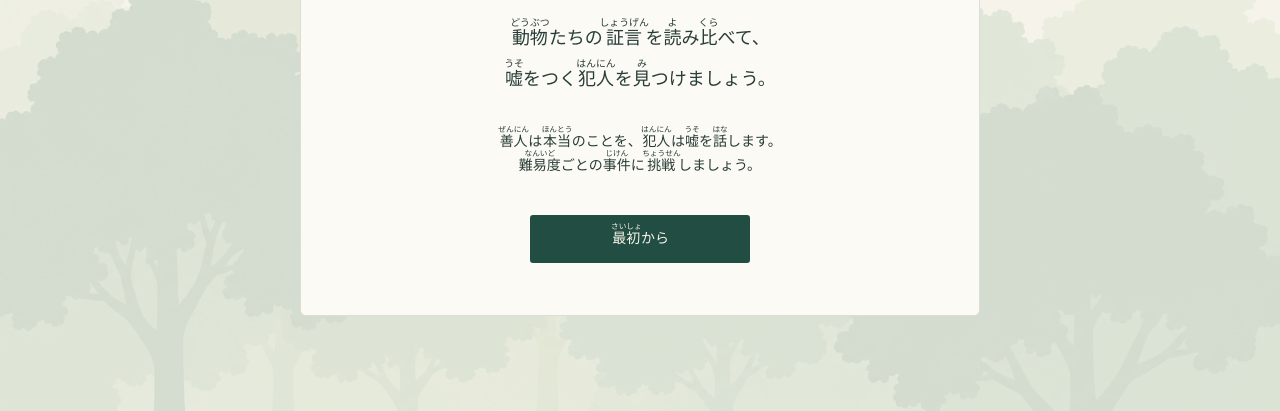
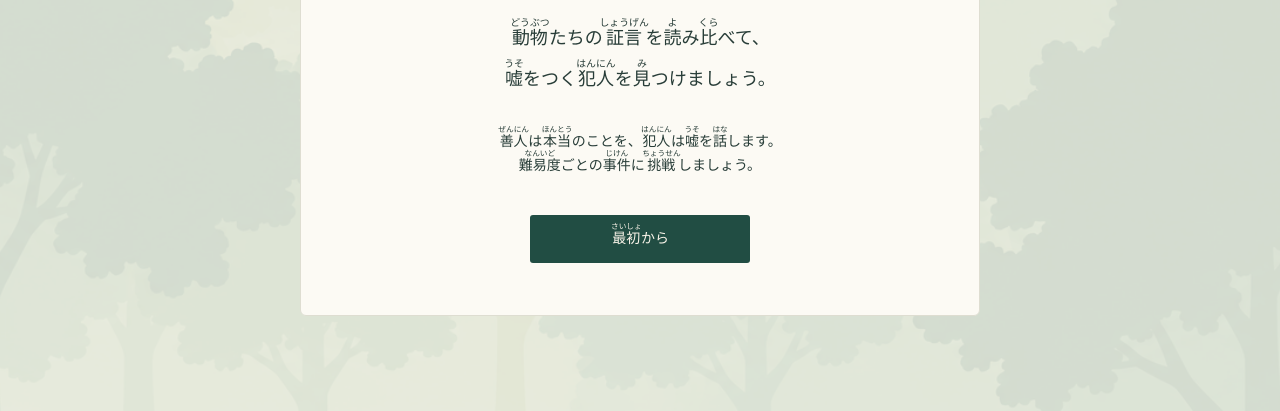
Before and after one commit to 5hun/detective-game, a website with bundled scripts: page index.html in a window 1280 px wide. Shown: the part 389-800 px from the top of the page. Built offline with nearby package versions, Linux system fonts and the light colour scheme.

Commit message:
Show forest behind upper investigation information

```diff
--- a/styles.css
+++ b/styles.css
@@ -184,10 +184,14 @@ body{min-height:100vh;isolation:isolate}
 body::before{
   content:"";
   position:fixed;
-  inset:auto 0 0;
-  height:min(70vh,720px);
+  inset:0;
   z-index:-1;
-  background:url("assets/forest-background.png") center bottom / cover no-repeat;
+  background:url("assets/forest-background.png") center bottom / auto max(150vh,66.667vw) no-repeat;
   opacity:.18;
   pointer-events:none;
 }
+
+/* Let the forest show through the pinned investigation information, too. */
+.case-status{background:transparent}
+.case-status .feedback{background:transparent}
+.case-summary{background:rgb(235 238 222 / .7)}
```
